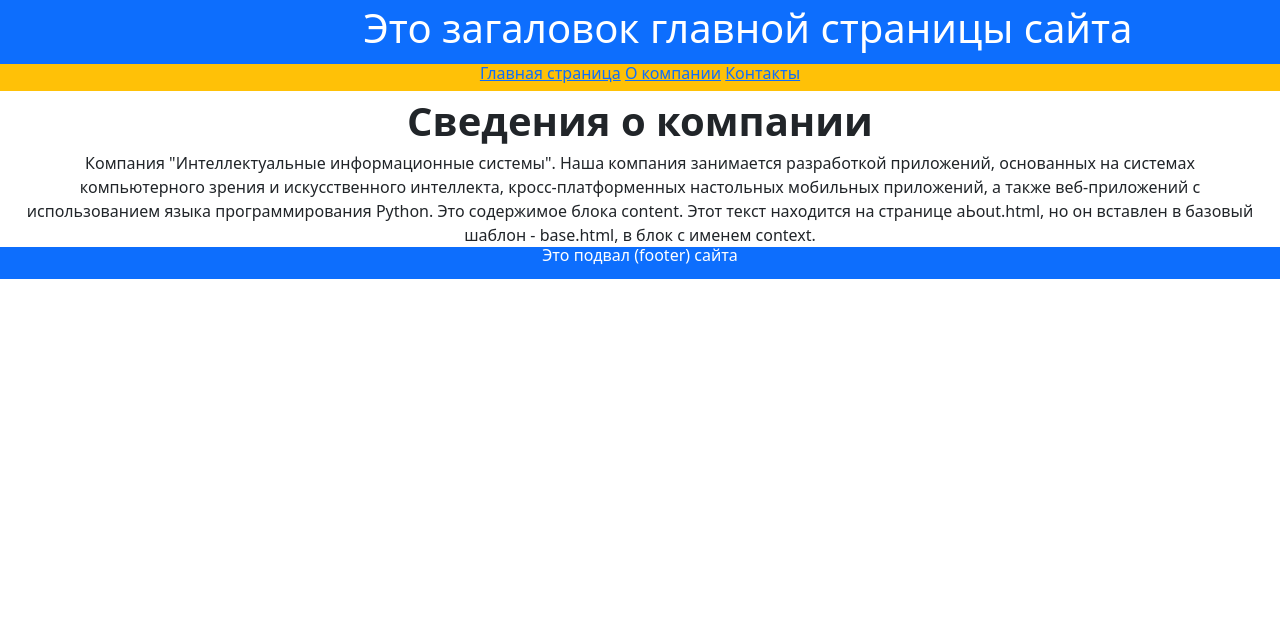
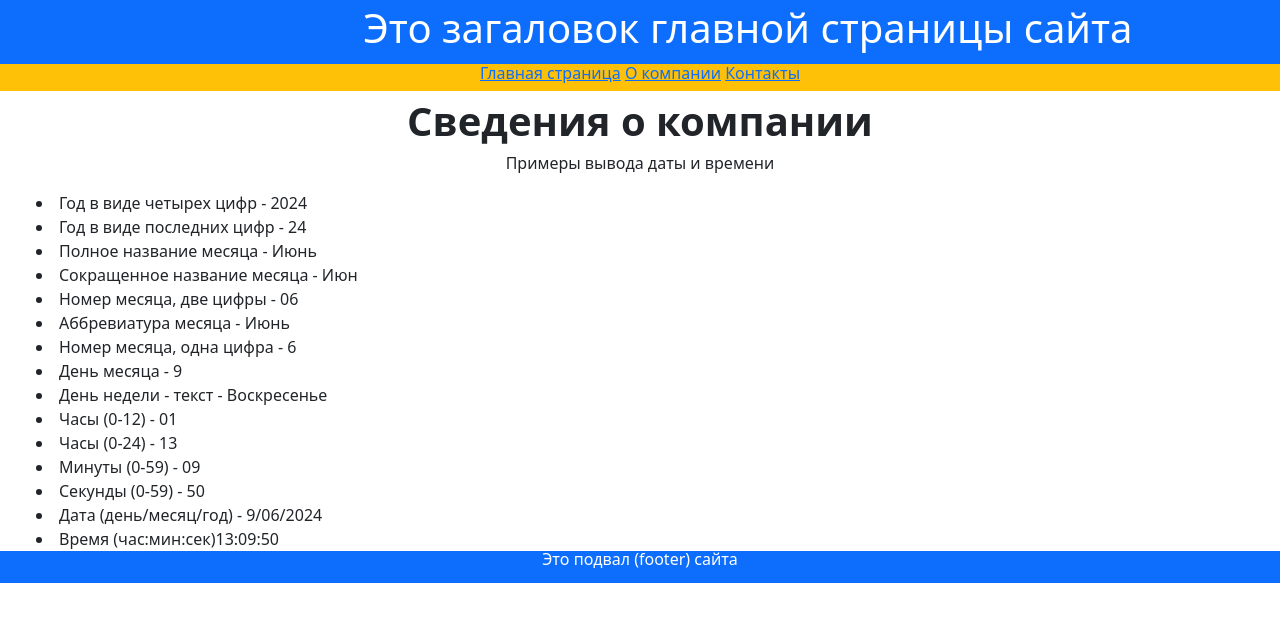
Before and after one commit to Serega4x4/Web_1, a Django app: page /about/ in a window 1280 px wide. Shown: the top 622 px of the page. Run offline with Django 4.2, Linux system fonts and the light colour scheme; some libraries are stand-ins or nearby versions.

Commit message:
add tags data/time in templates

```diff
--- a/hello/templates/firstapp/about.html
+++ b/hello/templates/firstapp/about.html
@@ -2,13 +2,22 @@
 {% block title %}О компании{% endblock title %}
 {% block header %}Сведения о компании{% endblock header %}
 {% block content %}
-    Компания "Интеллектуальные информационные системы".
-    Наша компания занимается разработкой приложений,
-    основанных на системах компьютерного зрения
-    и искусственного интеллекта, кросс-платформенных настольных
-    мобильных приложений, а также веб-приложений
-    с использованием языка программирования Python.
-    Это содержимое блока content. Этот текст находится на
-    странице aЬout.html, но он вставлен в базовый
-    шаблон - base.html, в блок с именем context.
+    <p>Примеры вывода даты и времени</p>
+    <div class="container-fluid text-start">
+        <li>Год в виде четырех цифр - {% now "Y" %}</li>
+        <li>Год в виде последних цифр - {% now "y" %}</li>
+        <li>Полное название месяца - {% now "F" %}</li>
+        <li>Сокращенное название месяца - {% now "M" %}</li>
+        <li>Номер месяца, две цифры - {% now "m" %}</li>
+        <li>Аббревиатура месяца - {% now "N" %}</li>
+        <li>Номер месяца, одна цифра - {% now "n" %}</li>
+        <li>День месяца - {% now "j" %}</li>
+        <li>День недели - текст - {% now "l" %}</li>
+        <li>Часы (0-12) - {% now "h" %}</li>
+        <li>Часы (0-24) - {% now "H" %}</li>
+        <li>Минуты (0-59) - {% now "i" %}</li>
+        <li>Секунды (0-59) - {% now "s" %}</li>
+        <li>Дата (день/месяц/год) - {% now "j/m/Y" %}</li>
+        <li>Время (час:мин:сек){% now "H:i:s" %}</li>
+    </div>
 {% endblock content %}
```
